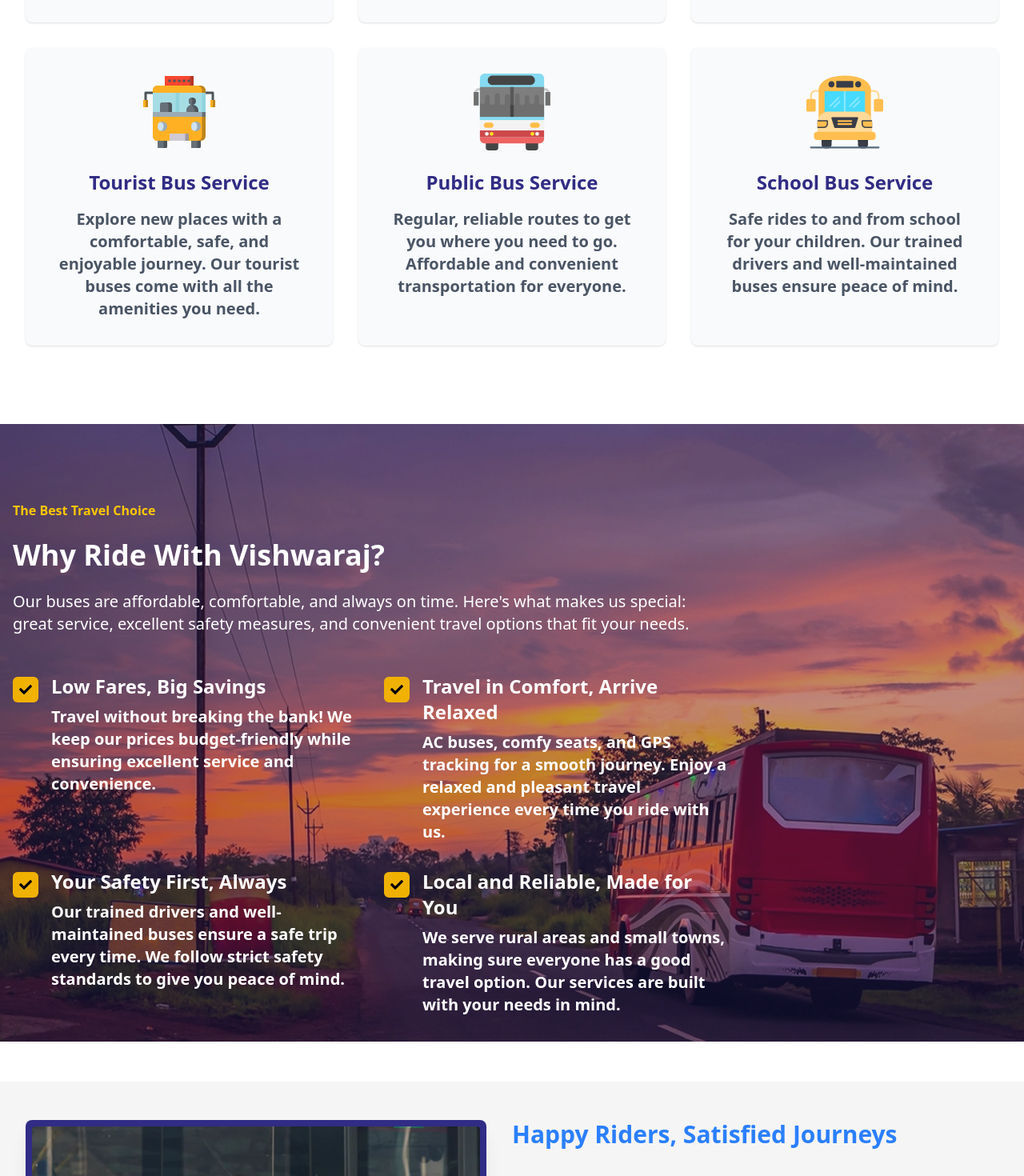
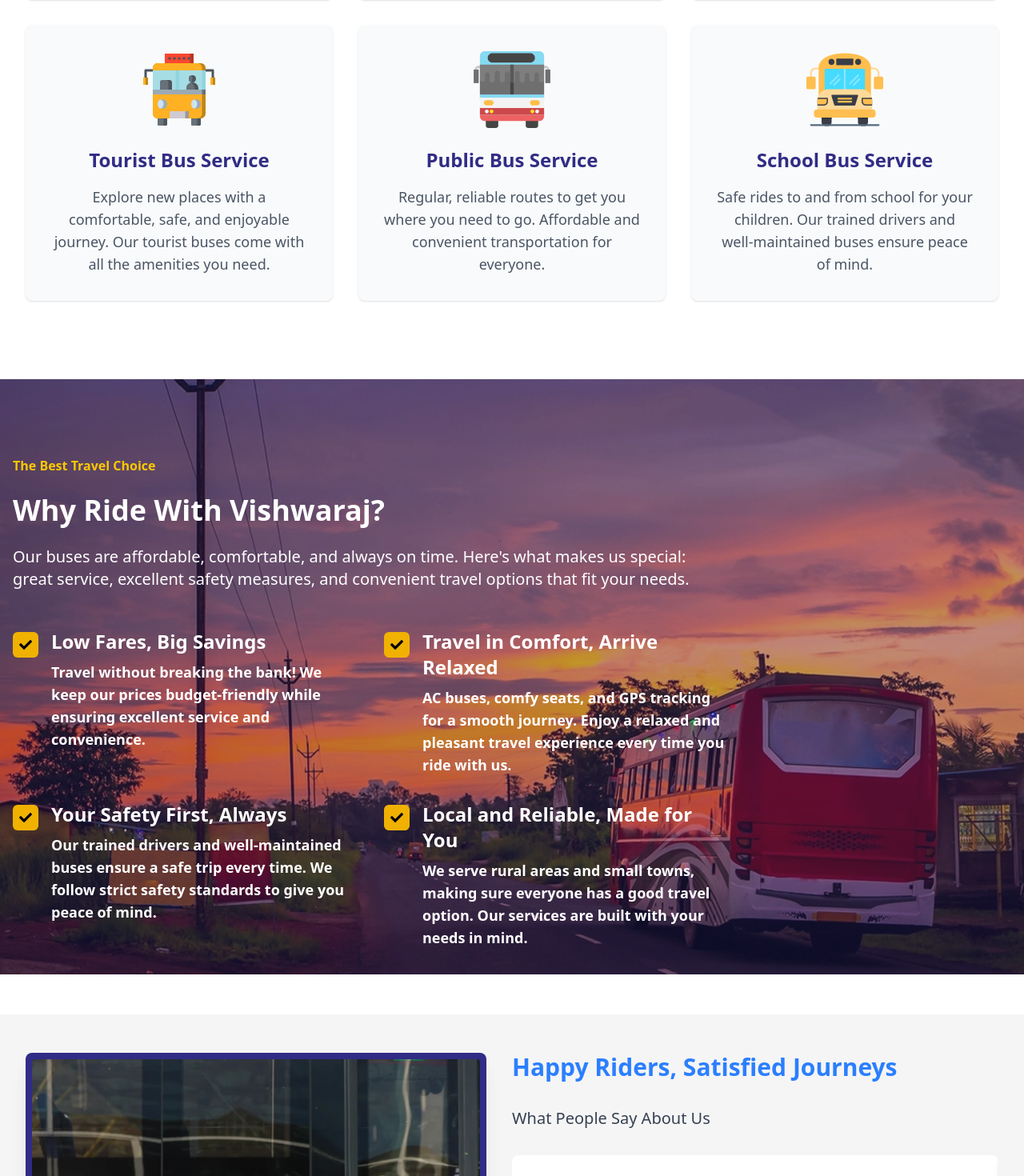
Before and after one commit to Ganpat45/vishwarajtravels, a Next.js app: page / in a window 1280 px wide. Shown: the part 2890-4360 px from the top of the page at 80% size. Built offline with nearby package versions, Linux system fonts and the light colour scheme.

Commit message:
First Commit

```diff
--- a/src/components/FAQ.jsx
+++ b/src/components/FAQ.jsx
@@ -108,7 +108,7 @@
                   ${openIndex === index ? "max-h-[500px] opacity-100" : "max-h-0 opacity-0"}`}
                 aria-hidden={openIndex !== index}
               >
-                <div className="px-6 py-5 text-gray-700 text-xl font-semibold border-t border-gray-100">
+                <div className="px-6 py-5 text-gray-700 text-lg font-semibold border-t border-gray-100">
                   {faq.answer}
                 </div>
               </div>
--- a/src/components/RideSection.jsx
+++ b/src/components/RideSection.jsx
@@ -43,7 +43,7 @@
               </div>
               <div>
                 <h2 className="text-2xl font-bold mb-2">Low Fares, Big Savings</h2>
-                <p className="text-xl font-semibold">
+                <p className="text-lg font-semibold">
                   Travel without breaking the bank! We keep our prices budget-friendly while
                   ensuring excellent service and convenience.
                 </p>
@@ -59,7 +59,7 @@
               </div>
               <div>
                 <h2 className="text-2xl font-bold mb-2">Travel in Comfort, Arrive Relaxed</h2>
-                <p className="text-xl font-semibold">
+                <p className="text-lg font-semibold">
                   AC buses, comfy seats, and GPS tracking for a smooth journey. Enjoy a relaxed
                   and pleasant travel experience every time you ride with us.
                 </p>
@@ -75,7 +75,7 @@
               </div>
               <div>
                 <h2 className="text-2xl font-bold mb-2">Your Safety First, Always</h2>
-                <p className="text-xl font-semibold">
+                <p className="text-lg font-semibold">
                   Our trained drivers and well-maintained buses ensure a safe trip every time. We
                   follow strict safety standards to give you peace of mind.
                 </p>
@@ -91,7 +91,7 @@
               </div>
               <div>
                 <h2 className="text-2xl font-bold mb-2">Local and Reliable, Made for You</h2>
-                <p className="text-xl font-semibold">
+                <p className="text-lg font-semibold">
                   We serve rural areas and small towns, making sure everyone has a good travel
                   option. Our services are built with your needs in mind.
                 </p>
--- a/src/components/TravelsSection.jsx
+++ b/src/components/TravelsSection.jsx
@@ -85,7 +85,7 @@
                 />
               </div>
               <h3 className="text-2xl font-bold text-indigo-900  hover:text-[#000000] mb-4">{service.title}</h3>
-              <p className="text-gray-600 text-xl font-bold">{service.description}</p>
+              <p className="text-gray-600 text-lg ">{service.description}</p>
             </div>
           ))}
         </div>
--- a/src/components/contact us/ContactForm.jsx
+++ b/src/components/contact us/ContactForm.jsx
@@ -123,7 +123,7 @@
               <p>Thank you for contacting us. We will get back to you soon.</p>
               <button
                 className="mt-3 bg-green-500 text-white py-1 px-4 rounded hover:bg-green-600 transition"
-                onClick={() => setStatus({ submitting: false, submitted: false, error: null })}
+                onClick={() => setStatus({ submitting: true, submitted: true, error: null })}
               >
                 Send another message
               </button>
```
